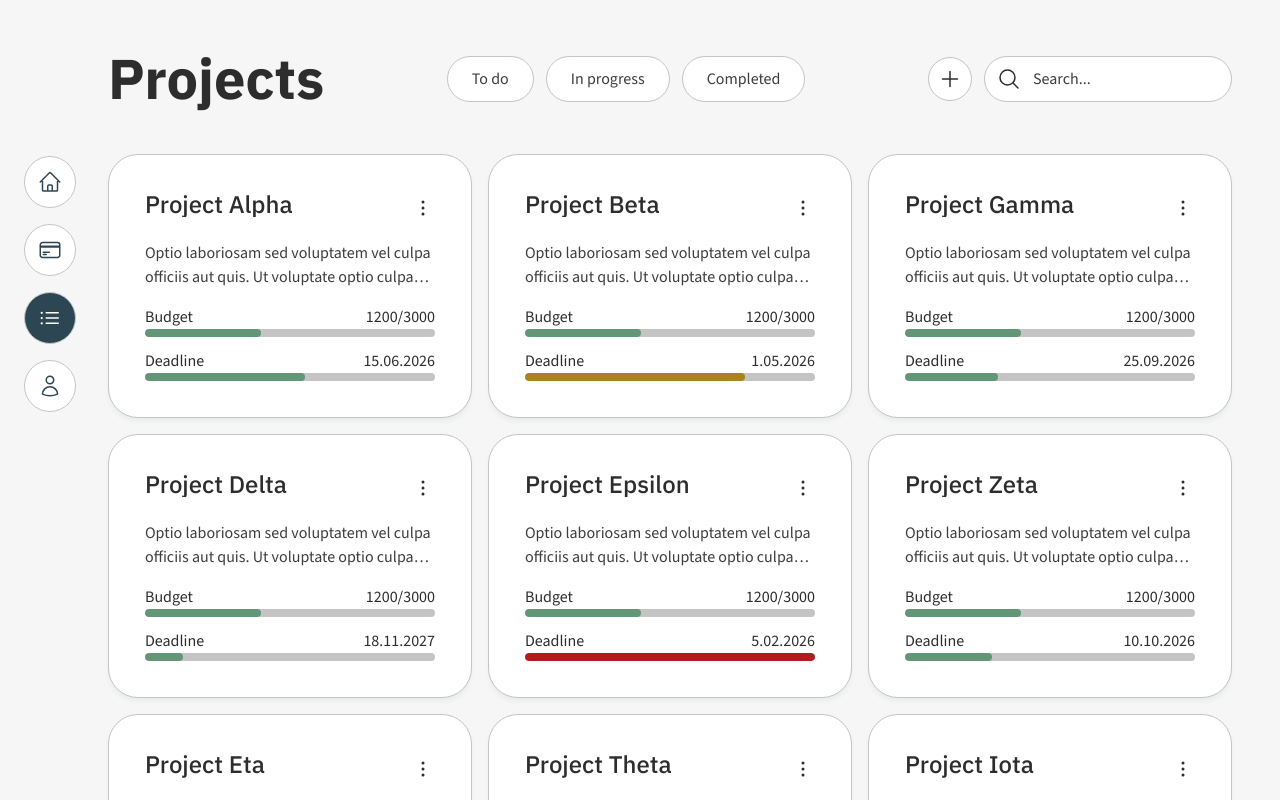
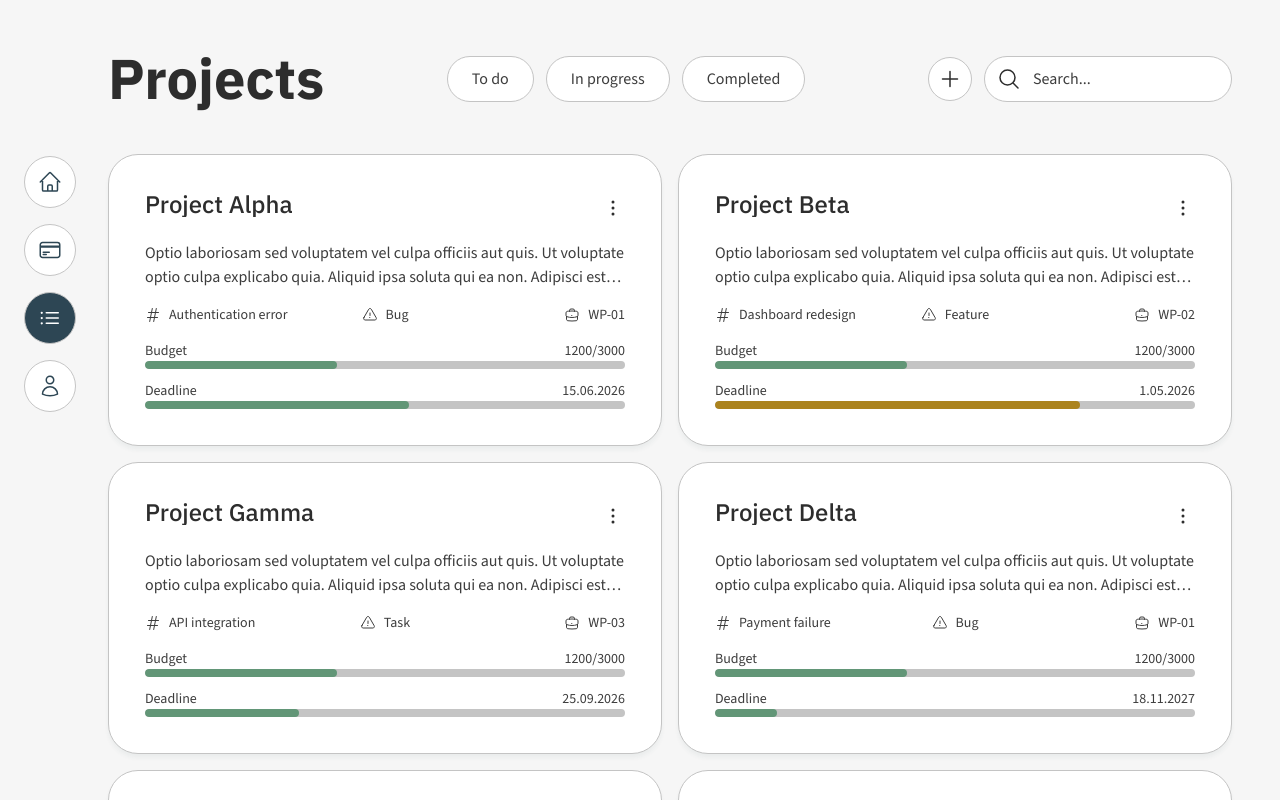
Before and after one commit to Asymphia/matdev-pm, a Next.js app: page /projects in a window 1280 px wide. Shown: the top 800 px of the page. Built offline with nearby package versions, Linux system fonts and the light colour scheme.

Commit message:
Add: tags icons

```diff
--- a/app/projects/page.tsx
+++ b/app/projects/page.tsx
@@ -16,7 +16,7 @@ const ProjectsPage = () => {
         <div className="flex flex-col gap-11 w-full h-full">
             <ProjectTopBar current={ currentFilter } setCurrent={ (val) => setCurrentFilter(val) } />
 
-            <div className="grid 2xl:grid-cols-4 grid-cols-3 gap-4">
+            <div className="grid 2xl:grid-cols-4 grid-cols-2 gap-4">
                 {
                     data.map((project, index) => (
                         <ProjectItem
--- a/components/project/ProgressBar.tsx
+++ b/components/project/ProgressBar.tsx
@@ -1,7 +1,7 @@
 const ProgressBar = ({ name, progress, limit } : { name: string, progress?: number, limit?: string }) => {
     if(!progress || !limit) {
         return (
-            <div className="text-text-primary-500">
+            <div className="text-sm">
                 { name } not set.
             </div>
         )
@@ -11,7 +11,7 @@ const ProgressBar = ({ name, progress, limit } : { name: string, progress?: numb
 
     return (
         <div className="w-full">
-            <div className="flex justify-between text-text-primary-500">
+            <div className="flex justify-between text-sm">
                 <span>{ name }</span>
                 <span>{ limit }</span>
             </div>
--- a/components/project/ProjectItem.tsx
+++ b/components/project/ProjectItem.tsx
@@ -1,8 +1,9 @@
-import { EllipsisVerticalIcon } from "@heroicons/react/24/outline"
+import { EllipsisVerticalIcon, HashtagIcon, ExclamationTriangleIcon, BriefcaseIcon } from "@heroicons/react/24/outline"
 import ProgressBar from "./ProgressBar"
 import BlockWrapper from "@/components/ui/BlockWrapper"
 import { calculateBudgetDiff, calculateTimeProgress } from "@/lib/projects-helpers"
 import { type ProjectType } from "@/lib/data"
+import TextIcon from "@/components/ui/TextIcon"
 
 const ProjectItem = ({ project }: { project: ProjectType }) => {
     const start = new Date(project.startDate)
@@ -24,6 +25,20 @@ const ProjectItem = ({ project }: { project: ProjectType }) => {
                 { project.description }
             </div>
 
+            <div className="grid grid-cols-3">
+                <div className="justify-self-start">
+                    <TextIcon text={project.topic} Icon={HashtagIcon} />
+                </div>
+
+                <div className="justify-self-center">
+                    <TextIcon text={project.issueType} Icon={ExclamationTriangleIcon} />
+                </div>
+
+                <div className="justify-self-end">
+                    <TextIcon text={project.workpackage} Icon={BriefcaseIcon} />
+                </div>
+            </div>
+
             <div className="flex flex-col gap-3">
                 <ProgressBar
                     name="Budget"
--- /dev/null
+++ b/components/ui/TextIcon.tsx
@@ -0,0 +1,20 @@
+import { ComponentType, SVGProps } from "react"
+
+interface TextIconProps {
+    text: string
+    Icon: ComponentType<SVGProps<SVGSVGElement>>
+}
+
+const TextIcon = ({ text, Icon }: TextIconProps) => {
+    return (
+        <div className="flex items-center gap-2">
+            <Icon className="size-4 text-text-primary-300" />
+
+            <p className="text-sm">
+                { text }
+            </p>
+        </div>
+    )
+}
+
+export default TextIcon
```
